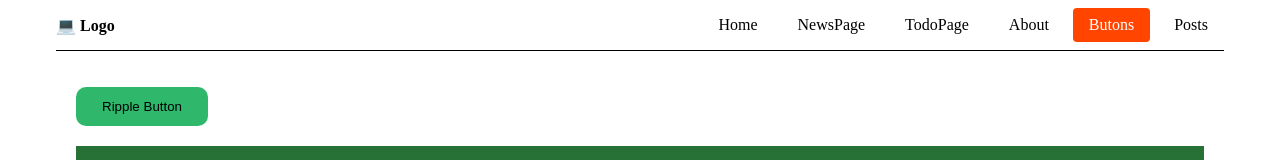
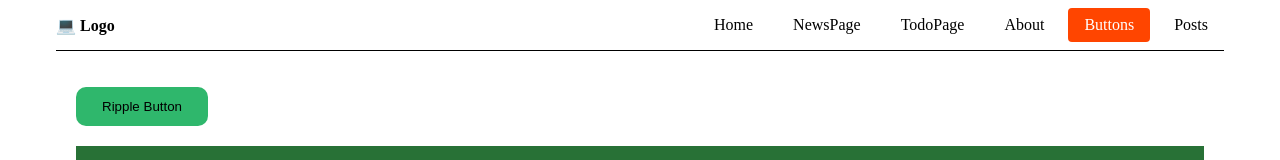
Before and after one commit to PetroMazuryk/react-u-1, a React (Create React App) app: page /react-u-1/buttons in a window 1280 px wide. Shown: the top 160 px of the page. Built offline with nearby package versions, Linux system fonts and the light colour scheme.

Commit message:
add links to buttons

```diff
--- a/src/Layout/Layout.jsx
+++ b/src/Layout/Layout.jsx
@@ -42,7 +42,7 @@ const Layout = () => {
           <Link to="/news">NewsPage</Link>
           <Link to="/todo">TodoPage</Link>
           <Link to="/about">About</Link>
-          <Link to="/buttons">Butons</Link>
+          <Link to="/buttons">Buttons</Link>
           <Link to="/posts">Posts</Link>
         </Nav>
 
@@ -60,6 +60,9 @@ const Layout = () => {
             <Link to="/about" onClick={closeMenu}>
               About
             </Link>
+            <Link to="/buttons" onClick={closeMenu}>
+              Buttons
+            </Link>
             <Link to="/posts" onClick={closeMenu}>
               Posts
             </Link>
--- a/src/components/Header/Header.jsx
+++ b/src/components/Header/Header.jsx
@@ -17,6 +17,9 @@ const Header = () => {
             <NavLink className="nav-link" to="/todo">
               Todo
             </NavLink>
+            <NavLink className="nav-link" to="/buttons">
+              Buttons
+            </NavLink>
             <NavLink className="nav-link" to="/posts">
               Posts
             </NavLink>
```
